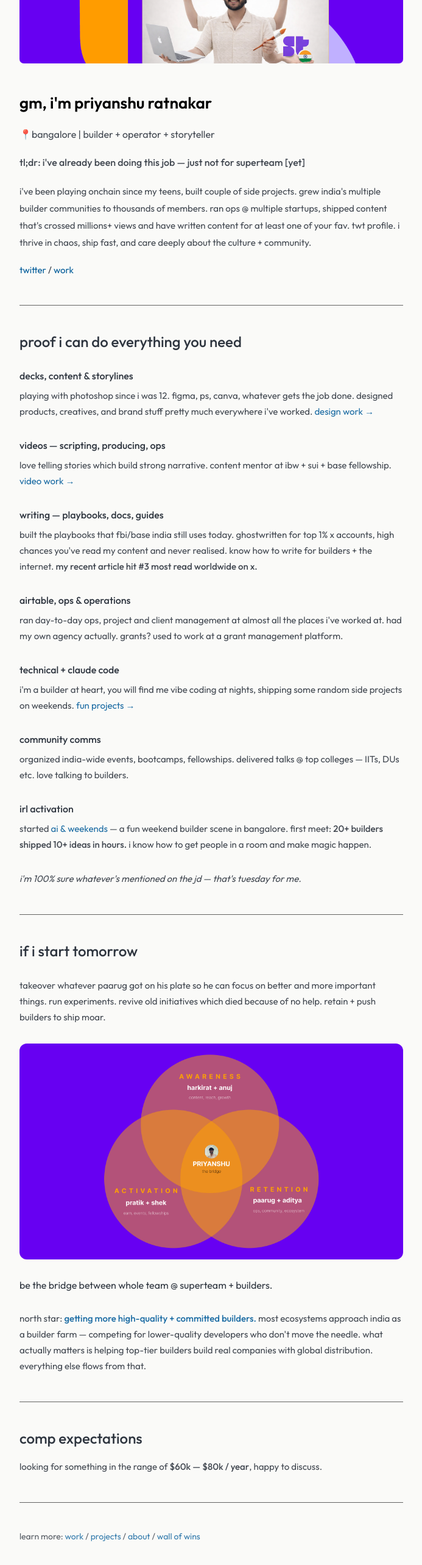
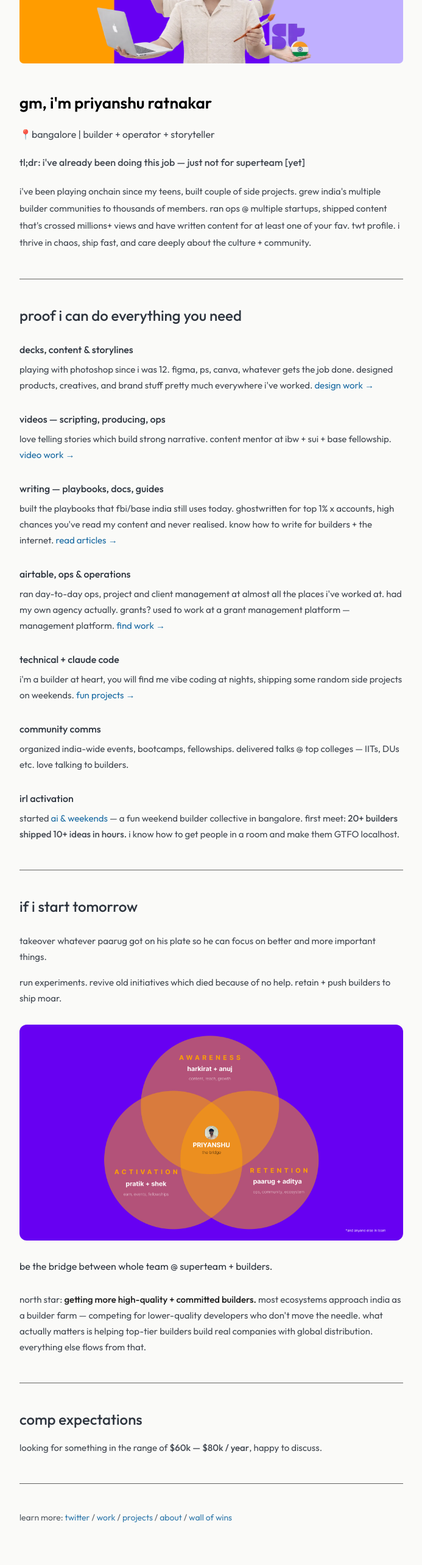
Before and after one commit to priyanshuratnakar/ratnakar.xyz, a Next.js app: page /superteam in a window 1280 px wide. Shown: the part 162-2728 px from the top of the page at 61% size, without its empty margins (293-986 px from the left). Built offline with nearby package versions, Linux system fonts and the light colour scheme.

Commit message:
feat: final changes pushed.

```diff
--- a/pages/superteam.tsx
+++ b/pages/superteam.tsx
@@ -1,6 +1,5 @@
 import { Flex, Text, Divider, Image } from "@chakra-ui/react";
 import { motion } from "framer-motion";
-import Link from "next/link";
 import Head from "next/head";
 
 const SITE_URL = "https://www.ratnakar.xyz";
@@ -78,20 +77,6 @@ export default function Superteam() {
               >
                 i&apos;ve been playing onchain since my teens, built couple of side projects. grew india&apos;s multiple builder communities to thousands of members. ran ops @ multiple startups, shipped content that&apos;s crossed millions+ views and have written content for at least one of your fav. twt profile. i thrive in chaos, ship fast, and care deeply about the culture + community.
               </Text>
-              <Text fontSize={"15px"}>
-                <a
-                  href="https://twitter.com/0xratnakar"
-                  style={{ color: "#005B99" }}
-                  target={"_blank"}
-                  rel={"noreferrer"}
-                >
-                  twitter
-                </a>{" "}
-                /{" "}
-                <Link href="/work" style={{ color: "#005B99" }}>
-                  work
-                </Link>
-              </Text>
             </Flex>
 
             <Divider borderColor={"black"} />
@@ -149,9 +134,14 @@ export default function Superteam() {
                 </Text>
                 <Text fontSize={"15px"} lineHeight={"26px"} opacity={"90%"}>
                   built the playbooks that fbi/base india still uses today. ghostwritten for top 1% x accounts, high chances you&apos;ve read my content and never realised. know how to write for builders + the internet.{" "}
-                  <span style={{ fontWeight: "500" }}>
-                    my recent article hit #3 most read worldwide on x.
-                  </span>
+                  <a
+                    href="https://x.com/0xratnakar/articles"
+                    style={{ color: "#005B99" }}
+                    target={"_blank"}
+                    rel={"noreferrer"}
+                  >
+                    read articles →
+                  </a>{" "}
                 </Text>
               </Flex>
 
@@ -161,7 +151,16 @@ export default function Superteam() {
                   airtable, ops & operations
                 </Text>
                 <Text fontSize={"15px"} lineHeight={"26px"} opacity={"90%"}>
-                  ran day-to-day ops, project and client management at almost all the places i&apos;ve worked at. had my own agency actually. grants? used to work at a grant management platform.
+                  ran day-to-day ops, project and client management at almost all the places i&apos;ve worked at. had my own agency actually. grants? used to work at a grant management platform —{" "}
+                  management platform.
+                  <a
+                    href="https://earn.superteam.fun"
+                    style={{ color: "#005B99" }}
+                    target={"_blank"}
+                    rel={"noreferrer"}
+                  >
+                    {" "} find work →
+                  </a>
                 </Text>
               </Flex>
 
@@ -208,17 +207,14 @@ export default function Superteam() {
                   >
                     ai & weekends
                   </a>{" "}
-                  — a fun weekend builder scene in bangalore. first meet:{" "}
+                  — a fun weekend builder collective in bangalore. first meet:{" "}
                   <span style={{ fontWeight: "500" }}>
                     20+ builders shipped 10+ ideas in hours.
                   </span>{" "}
-                  i know how to get people in a room and make magic happen.
+                  i know how to get people in a room and make them GTFO localhost.
                 </Text>
               </Flex>
 
-              <Text fontSize={"15px"} lineHeight={"26px"} opacity={"90%"} fontStyle={"italic"}>
-                i&apos;m 100% sure whatever&apos;s mentioned on the jd — that&apos;s tuesday for me.
-              </Text>
             </Flex>
 
             <Divider borderColor={"black"} />
@@ -234,7 +230,10 @@ export default function Superteam() {
               </Text>
               <Flex flexDir={"column"} gap={"16px"} fontSize={"15px"} lineHeight={"26px"} opacity={"90%"}>
                 <Text>
-                  takeover whatever paarug got on his plate so he can focus on better and more important things. run experiments. revive old initiatives which died because of no help. retain + push builders to ship moar.
+                  takeover whatever paarug got on his plate so he can focus on better and more important things.
+                </Text>
+                <Text>
+                  run experiments. revive old initiatives which died because of no help. retain + push builders to ship moar.
                 </Text>
               </Flex>
 
@@ -254,7 +253,7 @@ export default function Superteam() {
               <Flex flexDir={"column"} gap={"16px"} fontSize={"15px"} lineHeight={"26px"} opacity={"90%"}>
                 <Text>
                   north star:{" "}
-                  <span style={{ fontWeight: "500", color: "#005B99" }}>
+                  <span style={{ fontWeight: "500", color: "#000000" }}>
                      getting more high-quality + committed builders.
                   </span>{" "}
                   most ecosystems approach india as a builder farm — competing for lower-quality developers who don&apos;t move the needle. what actually matters is helping top-tier builders build real companies with global distribution. everything else flows from that.
@@ -287,6 +286,15 @@ export default function Superteam() {
             <Flex flexDir={"column"} gap={"12px"}>
               <Text fontSize={"14px"} opacity={"80%"}>
                 learn more:{" "}
+                <a
+                  href="https://x.com/0xratnakar"
+                  style={{ color: "#005B99" }}
+                  target={"_blank"}
+                  rel={"noreferrer"}
+                >
+                  twitter
+                </a>{" "}
+                /{" "}
                 <a
                   href="https://www.ratnakar.xyz/work"
                   style={{ color: "#005B99" }}
```
Also changed, not shown: public/superteam-bridge.png, public/superteam-cover.png.
